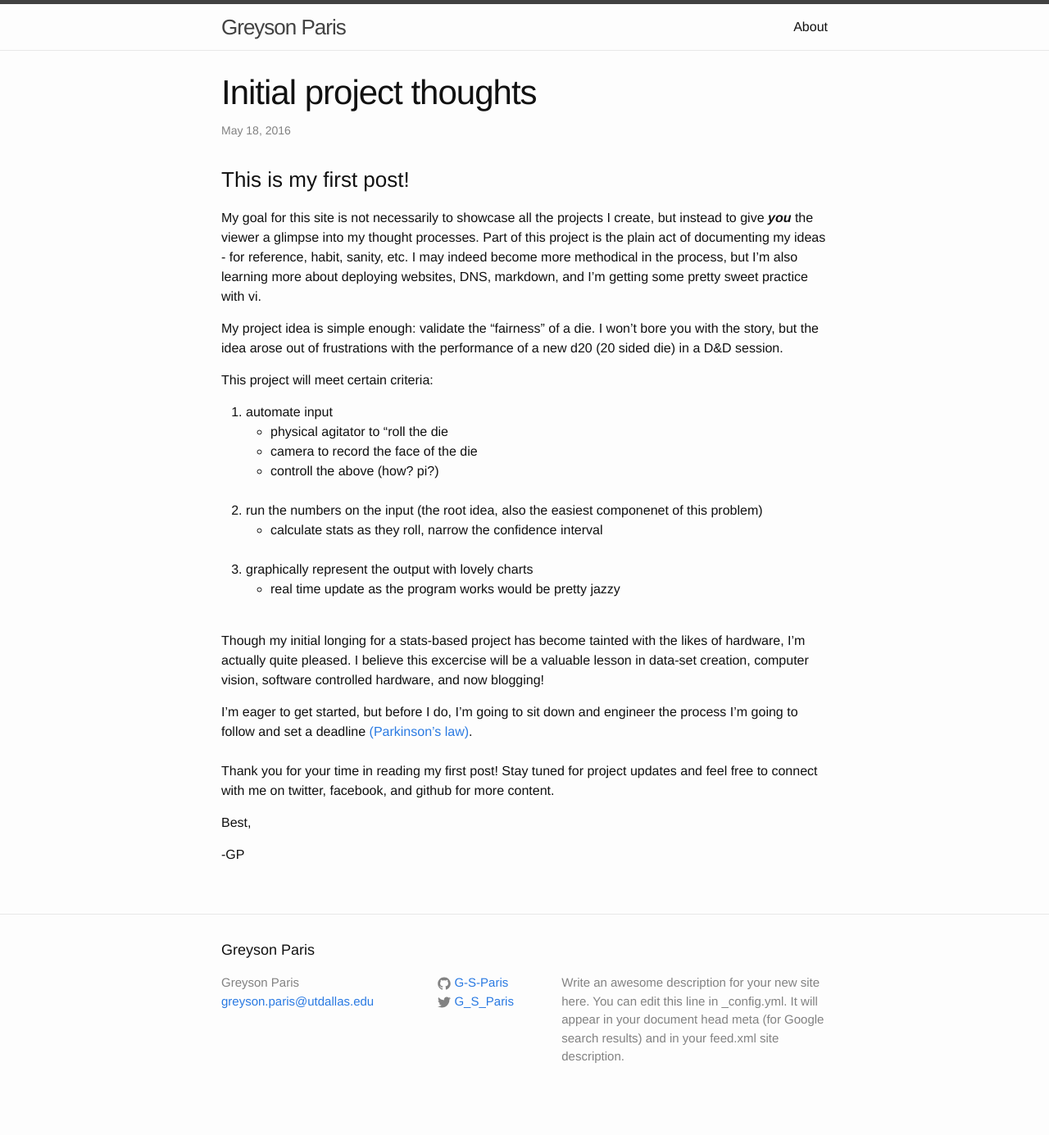
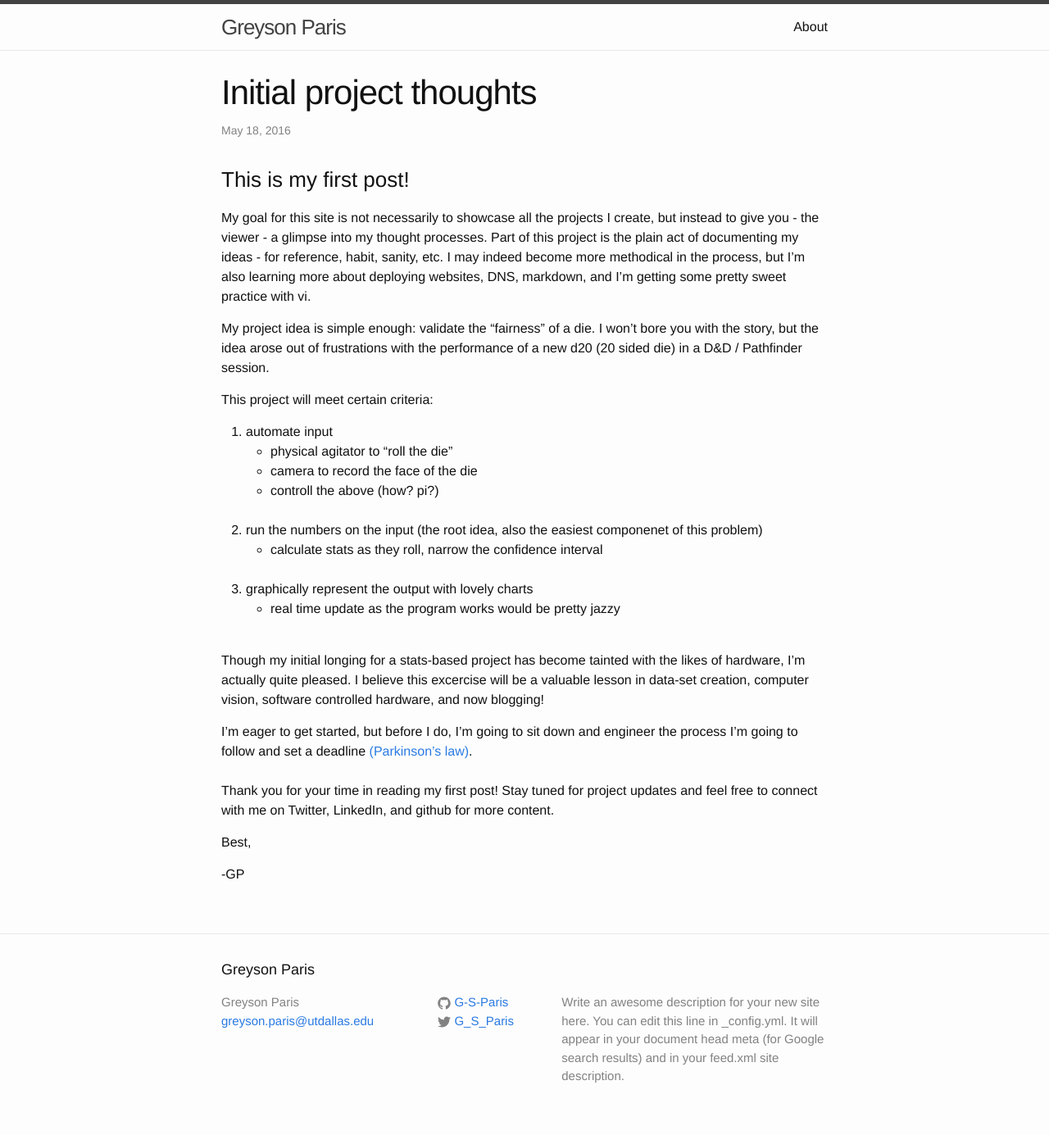
Before and after one commit to Benevolent-G/Benevolent-G.github.io, a Jekyll site: the page built from _posts/2016-05-18-initial-project-thoughts.markdown, in a window 1280 px wide. Shown: the whole page at 82% size. Built offline with Jekyll 4.4.1, drawn with Linux system fonts in a browser that asks for light colours; before the commit the page ends 1361 px from its top, so only the background shows below that.

Commit message:
Update 2016-05-18-initial-project-thoughts.markdown

```diff
--- a/_posts/2016-05-18-initial-project-thoughts.markdown
+++ b/_posts/2016-05-18-initial-project-thoughts.markdown
@@ -5,16 +5,16 @@ date:   2016-05-18
 ---
 ### This is my first post!
 
-My goal for this site is not necessarily to showcase all the projects I create, but instead to give **_you_** the viewer a glimpse into my thought processes.
+My goal for this site is not necessarily to showcase all the projects I create, but instead to give you - the viewer - a glimpse into my thought processes.
 Part of this project is the plain act of documenting my ideas - for reference, habit, sanity, etc.
 I may indeed become more methodical in the process, but I'm also learning more about deploying websites, DNS, markdown, and I'm getting some pretty sweet practice with vi.
 
-My project idea is simple enough: validate the "fairness" of a die. I won't bore you with the story, but the idea arose out of frustrations with the performance of a new d20 (20 sided die) in a D&D session.
+My project idea is simple enough: validate the "fairness" of a die. I won't bore you with the story, but the idea arose out of frustrations with the performance of a new d20 (20 sided die) in a D&D / Pathfinder session.
 
 This project will meet certain criteria:
 
 1. automate input
-	- physical agitator to "roll the die
+	- physical agitator to "roll the die"
 	- camera to record the face of the die
 	- controll the above (how? pi?)<br><br>
 
@@ -30,7 +30,7 @@ I believe this excercise will be a valuable lesson in data-set creation, compute
 
 I'm eager to get started, but before I do, I'm going to sit down and engineer the process I'm going to follow and set a deadline [(Parkinson's law)](https://en.wikipedia.org/wiki/Parkinson%27s_law).
 <br><br>
-Thank you for your time in reading my first post! Stay tuned for project updates and feel free to connect with me on twitter, facebook, and github for more content.
+Thank you for your time in reading my first post! Stay tuned for project updates and feel free to connect with me on Twitter, LinkedIn, and github for more content.
 
 Best,
 
```
